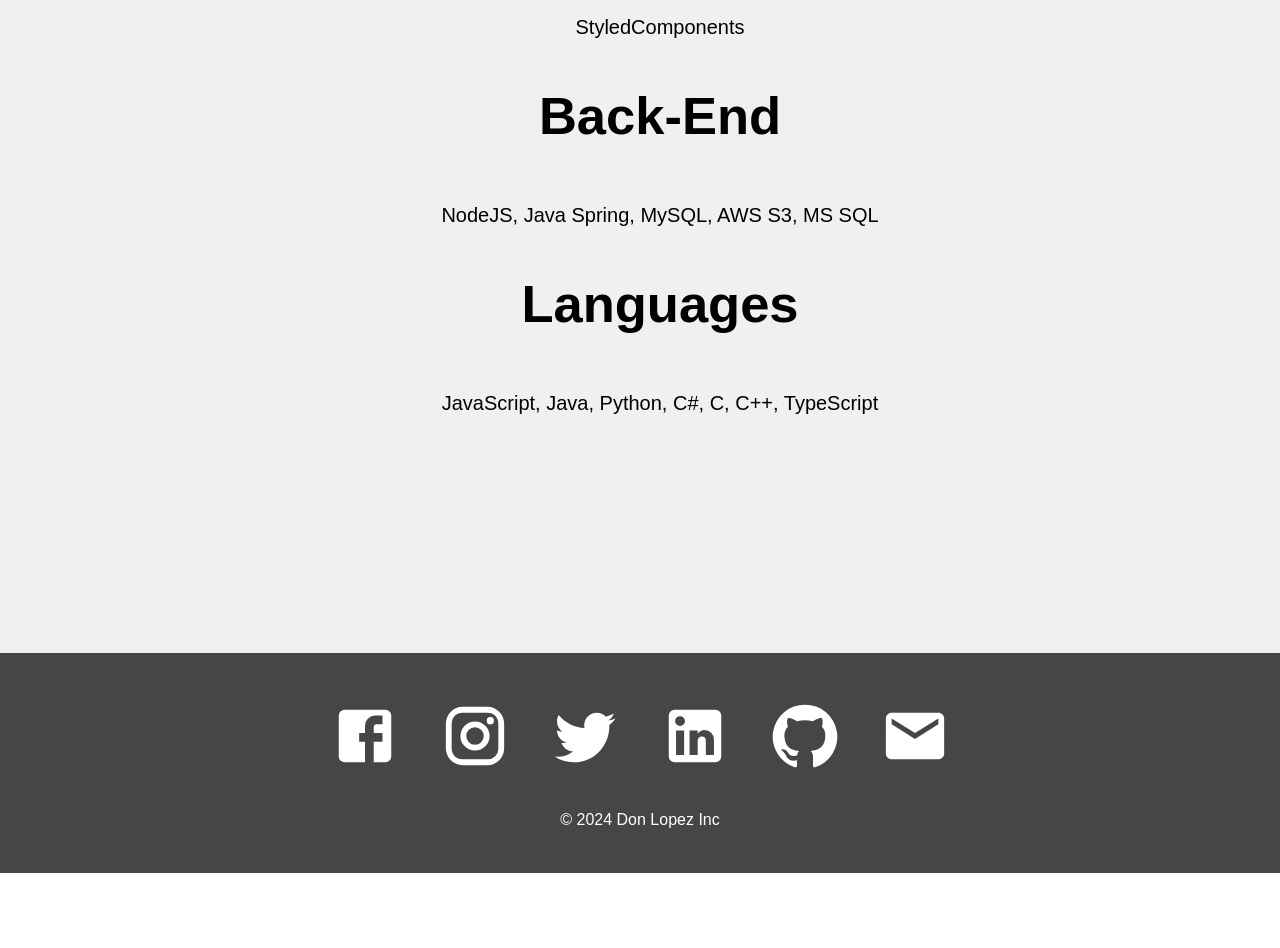
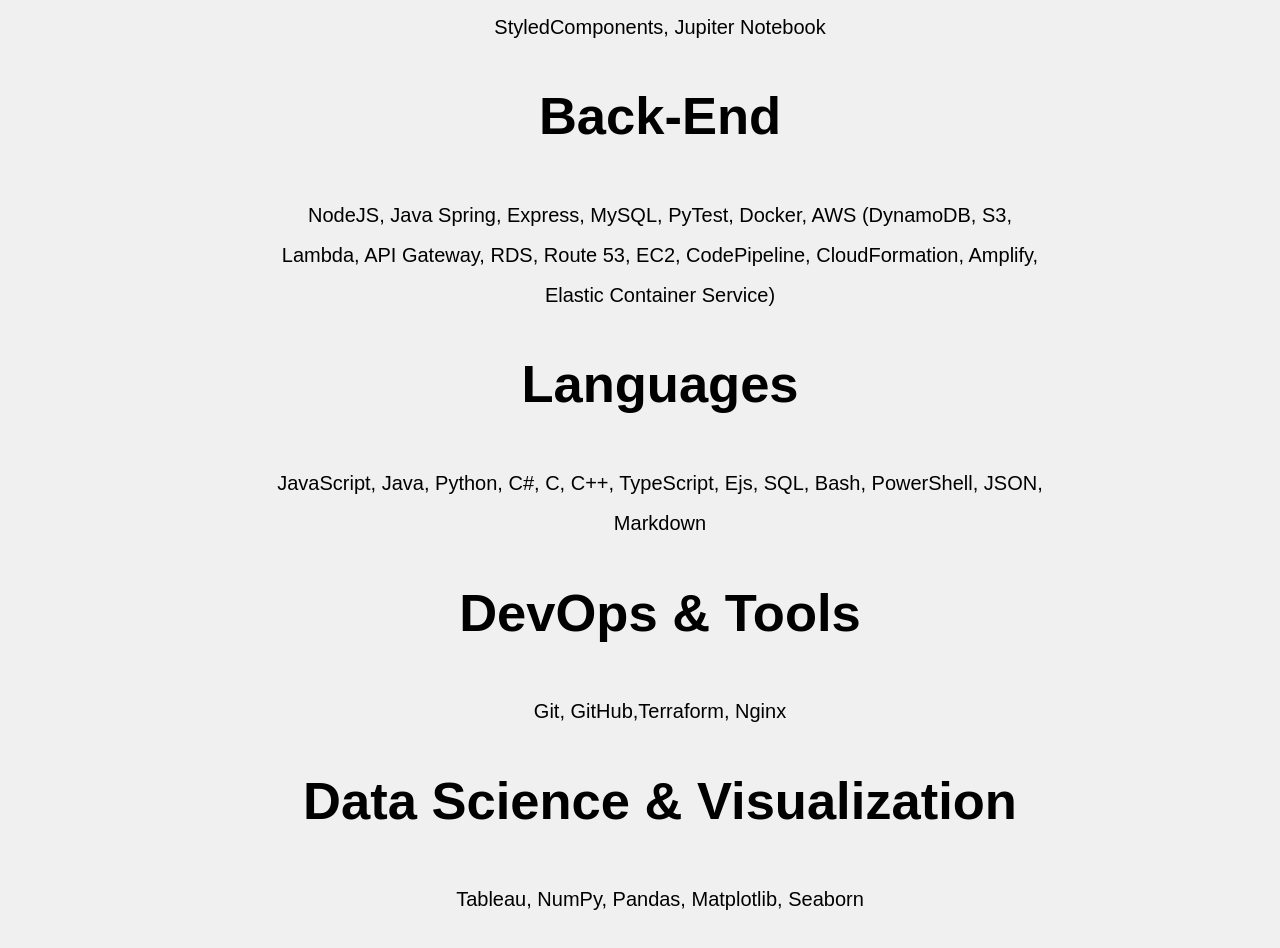
Before and after one commit to donlopez/personal-web-app, a React (Create React App) app: page / in a window 1280 px wide. Shown: the part 1121-2069 px from the top of the page. Before the commit the page ends 1994 px from the top, so only its background shows below. Built offline with nearby package versions, Linux system fonts and the light colour scheme.

Commit message:
modified:   src/pages/Experience.js 	modified:   src/pages/Home.js

```diff
--- a/src/pages/Experience.js
+++ b/src/pages/Experience.js
@@ -9,28 +9,33 @@
     <div className="experience">
       <VerticalTimeline lineColor="#000">
         <VerticalTimelineElement className="vertical-timeline-element--education"
-         date="2008 - 2009"
+         date="2022 - 2024"
          iconStyle={{background: "#3e497a", color: "#fff"}}
          icon={<SchoolIcon />}
          >
-          <h3 className="vertical-timeline-element-title"> GED, Boston Mass. </h3>
-          <p> General Education Diploma </p>
+          <h3 className="vertical-timeline-element-title"> Valencia College </h3>
+
+          <h4 className="vertical-timeline-element-subtitle">
+            Orlando, FL
+          </h4>
+
+          <p> Associate' Degree In Computer Science </p>
          </VerticalTimelineElement>
          <VerticalTimelineElement
           className="vertical-timeline-element--education"
-          date="2021 - Present"
+          date="2025 - Present"
           iconStyle={{ background: "#3e497a", color: "#fff" }}
           icon={<SchoolIcon />}
         >
           <h3 className="vertical-timeline-element-title">
-            Valencia College, Orlando, FL
+            Valencia College
           </h3>
 
           <h4 className="vertical-timeline-element-subtitle">
-            Bachelor's Degree
+            Orlando, FL
           </h4>
 
-          <p> Computer Science</p>
+          <p>Bachelor's Degree in Computer Science</p>
         </VerticalTimelineElement>
         <VerticalTimelineElement
           className="vertical-timeline-element--work"
@@ -39,7 +44,7 @@
           icon={<WorkIcon />}
         >
           <h3 className="vertical-timeline-element-title">
-            CDL Class A - Kenan Advantage Group
+            CDL Class A Driver - Kenan Advantage Group
           </h3>
           <h4 className="vertical-timeline-element-subtitle">
             Orlando, FL
@@ -53,7 +58,7 @@
           icon={<WorkIcon />}
         >
           <h3 className="vertical-timeline-element-title">
-            Contractor / Freelance - Orlando FL
+            IT Consultant / Contractor - Orlando FL
           </h3>
           <h4 className="vertical-timeline-element-subtitle">
             Orlando, FL
--- a/src/pages/Home.js
+++ b/src/pages/Home.js
@@ -33,22 +33,42 @@
         <Link to="mailto: julio@codingxpro.com" target="_blank" rel="noopener noreferrer"><EmailIcon /></Link>
       </div>
       </div>
-      <div className="skills"> <h1> Skills </h1>
+      <div className="skills">
+  <h1> Skills </h1>
   <ol className="list">
     <li className="item">
       <h2> Front-End </h2>
-          <span> ReactJS, HTML, CSS, React Native, NPM, Bootstrap, MaterialUI, Yarn, TailwindCSS, StyledComponents </span>
+      <span>
+        ReactJS, HTML, CSS, React Native, NPM, Bootstrap, MaterialUI, Yarn, TailwindCSS, StyledComponents, Jupiter Notebook
+      </span>
     </li>
     <li className="item">
       <h2> Back-End </h2>
-          <span> NodeJS, Java Spring, MySQL, AWS S3, MS SQL </span>
+      <span>
+        NodeJS, Java Spring, Express, MySQL, PyTest, Docker, AWS (DynamoDB, S3, Lambda, API Gateway, RDS, Route 53, EC2, CodePipeline, CloudFormation, Amplify, Elastic Container Service)
+      </span>
     </li>
     <li className="item">
       <h2> Languages </h2>
-          <span>JavaScript, Java, Python, C#, C, C++, TypeScript </span>
+      <span>
+        JavaScript, Java, Python, C#, C, C++, TypeScript, Ejs, SQL, Bash, PowerShell, JSON, Markdown
+      </span>
+    </li>
+    <li className="item">
+      <h2> DevOps & Tools </h2>
+      <span>
+        Git, GitHub,Terraform, Nginx
+      </span>
+    </li>
+    <li className="item">
+      <h2> Data Science & Visualization </h2>
+      <span>
+        Tableau, NumPy, Pandas, Matplotlib, Seaborn
+      </span>
     </li>
   </ol>
 </div>
+
     </div>
   )
 }
```
Lines whose indentation alone changed are shown as unchanged.
